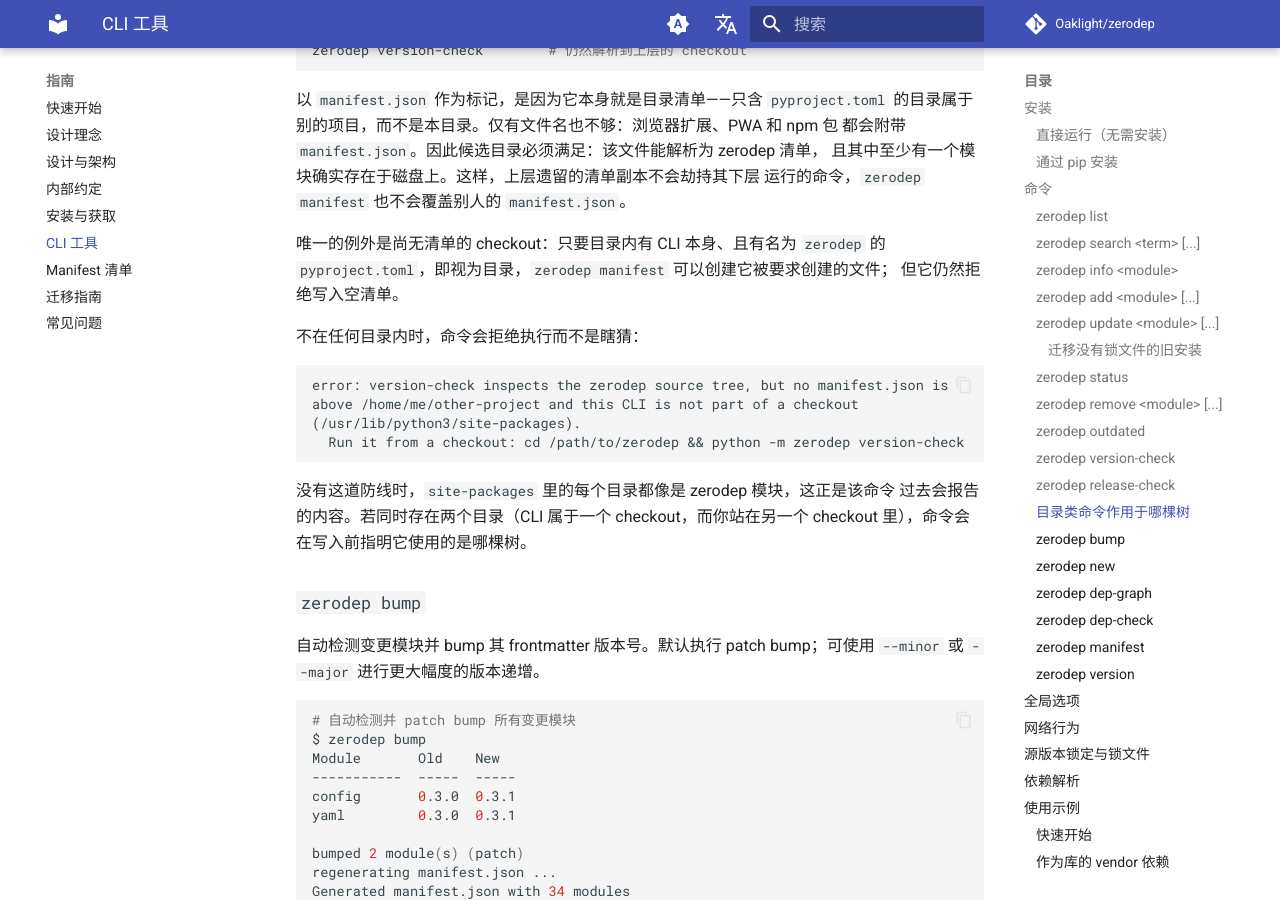
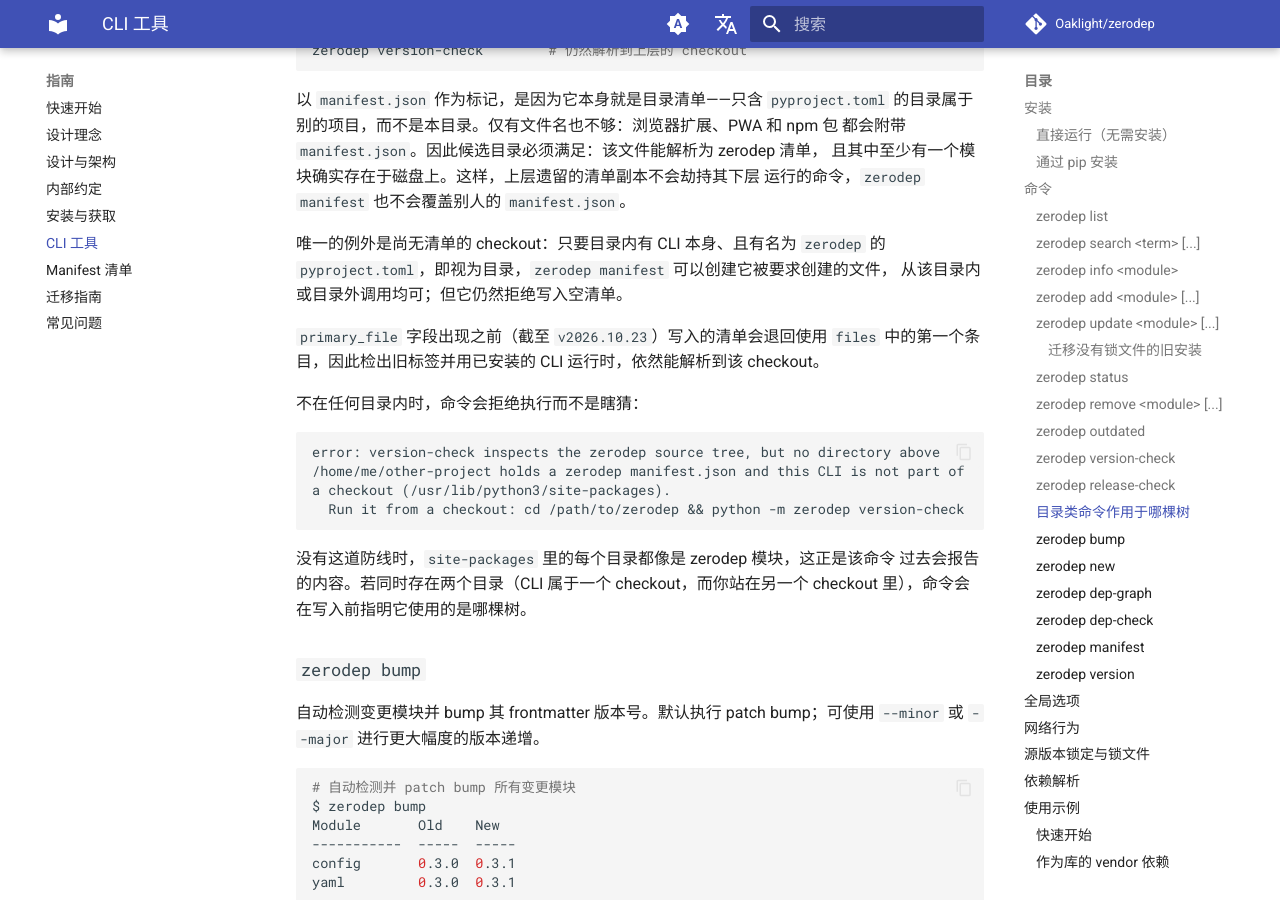
Before and after one commit to Oaklight/zerodep, an MkDocs documentation site: the page built from docs/guide/cli.md, in a window 1280 px wide and 900 px high, scrolled down 7002 px. Built offline with MkDocs 1.6.1 and Material for MkDocs 9.7.7, drawn with Linux system fonts in a browser that asks for light colours; comment, search, counter and statistics services are not loaded.

Commit message:
docs(cli): match the guard's wording; old catalogs still resolve

````diff
--- a/docs/guide/cli.md
+++ b/docs/guide/cli.md
@@ -323,15 +323,18 @@
 运行的命令，`zerodep manifest` 也不会覆盖别人的 `manifest.json`。
 
 唯一的例外是尚无清单的 checkout：只要目录内有 CLI 本身、且有名为 `zerodep` 的
-`pyproject.toml`，即视为目录，`zerodep manifest` 可以创建它被要求创建的文件；
-但它仍然拒绝写入空清单。
+`pyproject.toml`，即视为目录，`zerodep manifest` 可以创建它被要求创建的文件，
+从该目录内或目录外调用均可；但它仍然拒绝写入空清单。
+
+`primary_file` 字段出现之前（截至 `v2026.10.23`）写入的清单会退回使用 `files`
+中的第一个条目，因此检出旧标签并用已安装的 CLI 运行时，依然能解析到该 checkout。
 
 不在任何目录内时，命令会拒绝执行而不是瞎猜：
 
 ```
-error: version-check inspects the zerodep source tree, but no manifest.json is
-above /home/me/other-project and this CLI is not part of a checkout
-(/usr/lib/python3/site-packages).
+error: version-check inspects the zerodep source tree, but no directory above
+/home/me/other-project holds a zerodep manifest.json and this CLI is not part of
+a checkout (/usr/lib/python3/site-packages).
   Run it from a checkout: cd /path/to/zerodep && python -m zerodep version-check
 ```
 
````
Also changed, not shown: docs/changelog.md (+1 -1 lines).
